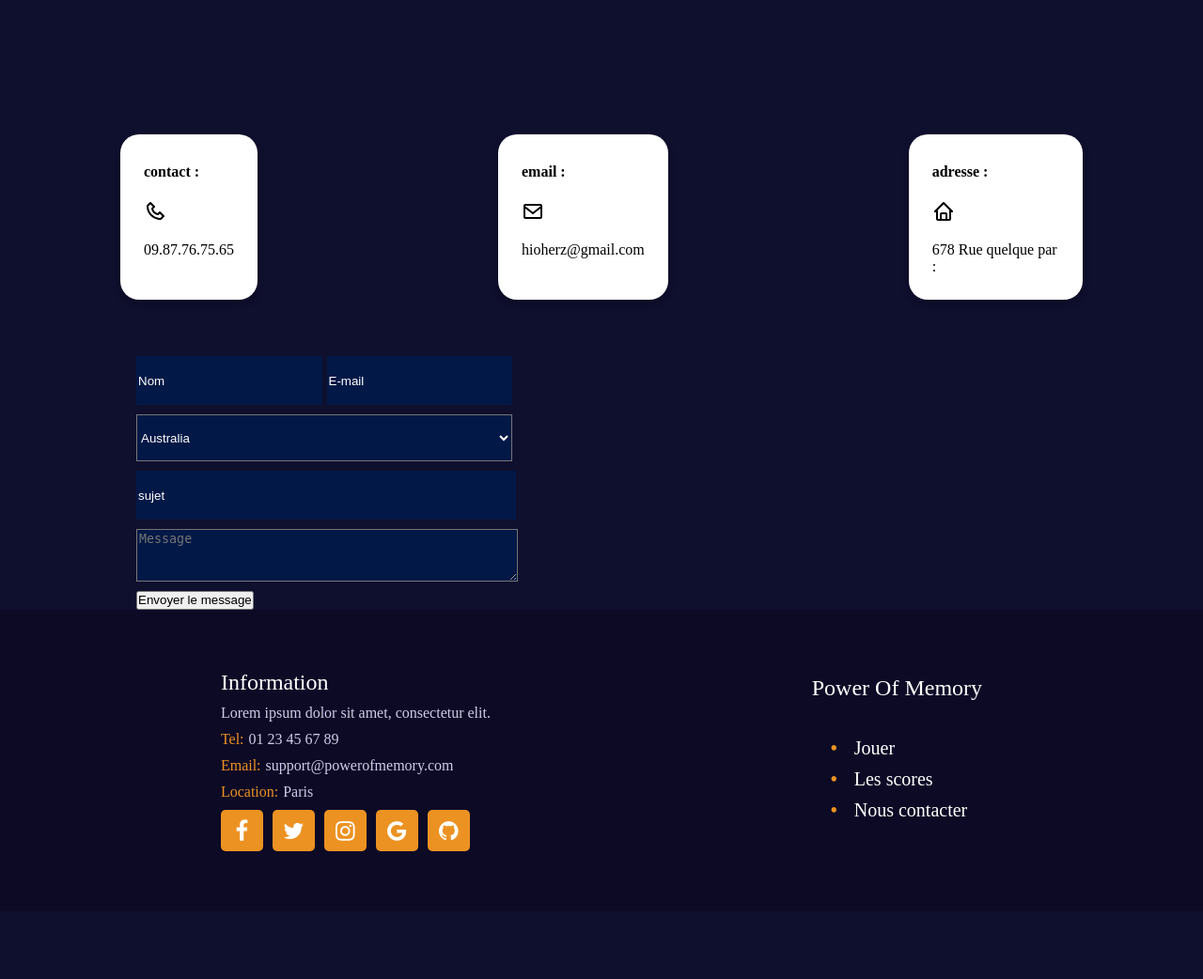
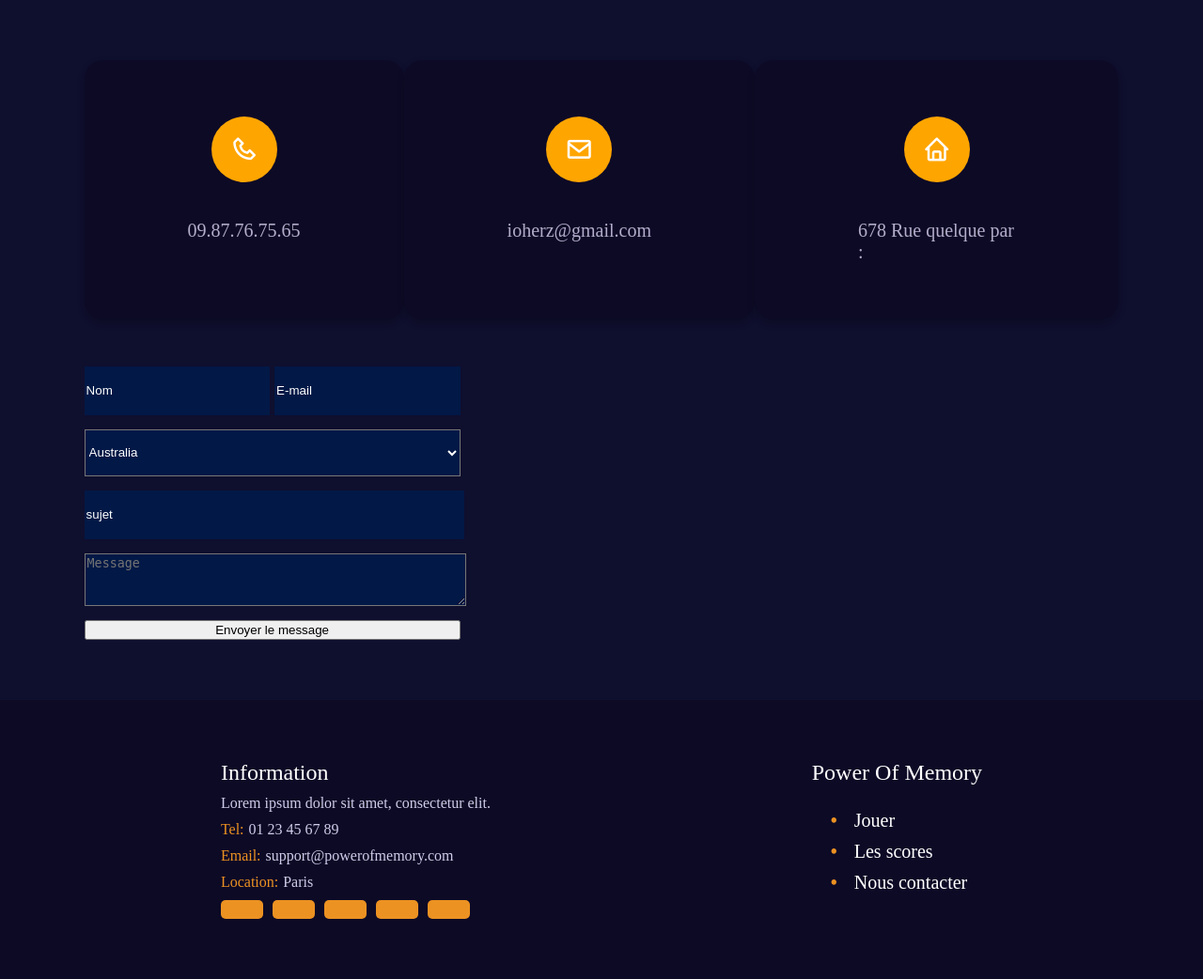
Before and after one commit to kvong92/L1_ALT_Puissance_4_KevinV, a PHP site: page /contact.html in a window 1280 px wide. Shown: the part 282-1324 px from the top of the page at 94% size. Before the commit the page ends 1188 px from the top, so only its background shows below. Run offline with PHP 8.4, Linux system fonts and the light colour scheme.

Commit message:
contact-v3

```diff
--- a/assets/css/contact.css
+++ b/assets/css/contact.css
@@ -1,8 +1,8 @@
 form{
     width: 400px;
-    margin-left: 145px;
+    /* margin-left: 145px; */
     text-align: left;
-    margin-top: -140px;
+    /* margin-top: -140px; */
 }
 
 input::placeholder {
@@ -31,19 +31,20 @@ form h1{
 .corps-formulaire{
     display: flex;
     flex-direction: column;
-    row-gap: 10px;
-    margin-top: px;
-
+    justify-content: left;
+    row-gap: 15px;
 }
 .card {
     /* Add shadows to create the "card" effect */
     box-shadow: 0 4px 8px 0 rgba(0,0,0,0.2);
     transition: 0.3s;
     background-color: white;
-    margin: 10%;
+    /* margin: 10%; */
     border-radius: 20px;
-    margin-bottom: 200px;
+    /* margin-bottom: 200px; */
     color: #000000;
+    padding: 30px 50px 30px 50px;
+    background-color: #0D0A26;
   }
 
   /* On mouse-over, add a deeper shadow */
@@ -53,19 +54,28 @@ form h1{
 
   /* Add some padding inside the card container */
   .container {
-    padding: 10px 25px;
+    padding: 30px 60px 30px 60px;
+    display: flex;
+    align-items: center;
+    flex-direction: column;
+    row-gap: 40px;
+    /* background-color: #0D0A26; */
   }
 
 .card-containers{
     display: flex;
     flex-direction:row;
     justify-content: space-between;
-    margin-top: 15px;
+    margin-bottom: 50px;
 }
 
 .page{
     display: flex;
     flex-direction: column;
+    margin-left: 7%;
+    margin-right: 7%;
+    margin-top: 5%;
+    margin-bottom: 5%;
 }
 
 #msg {
@@ -108,11 +118,22 @@ background-color: #021846 ;
     color: white;
 }
 
-.button{
-    padding: 0;
-    display: flex;
-    justify-content: flex-start;
-    margin: 0;
-    width: 125px;
-    height: 20px;
+
+.container i {
+    background-color: orange;
+    padding: 5px;
+    border-radius: 50%;
+    text-align: center;
+    vertical-align: center;
+    line-height: 60px;
+    width: 60px;
+    height: 60px;
+    font-size: 30px;
+    color: #fff;
 }
+
+.container a{
+    text-decoration: none;
+    color: #B3ADCA;
+    font-size: 20PX;
+}
--- a/contact.html
+++ b/contact.html
@@ -11,9 +11,8 @@
     <link rel="stylesheet" href="assets/css/styles.css">
     <link rel="stylesheet" href="assets/css/header.css">
     <link rel="stylesheet" href="assets/css/footer.css">
-    <link rel="stylesheet" href="https://cdnjs.cloudflare.com/ajax/libs/font-awesome/4.7.0/css/font-awesome.min.css">
+    <link href='https://unpkg.com/boxicons@2.1.4/css/boxicons.min.css' rel='stylesheet'>
 
-    <script src="https://unpkg.com/boxicons@2.1.4/dist/boxicons.js"></script>
 </head>
 
 <body>
@@ -45,25 +44,24 @@
             <div class="card">
                 <div class="container">
                     <!--block-1-->
-                    <h4><b>contact :</b></h4>
-                    <img src="/Users/admin/Documents/projet_P4/L1_ALT_Puissance_4_KevinV/assets/image/bx-phone.svg">
-                    <p>09.87.76.75.65</p>
+                    <i class='bx bx-phone'></i>
+                    <a href="#">09.87.76.75.65</a>
                 </div>
             </div>
             <div class="card">
                 <div class="container">
                     <!--block-2-->
-                    <h4><b>email :</b></h4>
-                    <img src="/Users/admin/Documents/projet_P4/L1_ALT_Puissance_4_KevinV/assets/image/bx-envelope.svg">
-                    <p>hioherz@gmail.com</p>
+                    <div class="test">
+                        <i class='bx bx-envelope'></i>
+                    </div>
+                    <a href="#">ioherz@gmail.com</a>
                 </div>
             </div>
             <div class="card">
                 <div class="container">
                     <!--block-3-->
-                    <h4><b>adresse :</b></h4>
-                    <img src="/Users/admin/Documents/projet_P4/L1_ALT_Puissance_4_KevinV/assets/image/bx-home.svg">
-                    <p>678 Rue quelque par :</p>
+                    <i class='bx bx-home' ></i>
+                    <a href="#">678 Rue quelque par :</a>
                 </div>
             </div>
         </div>
```
